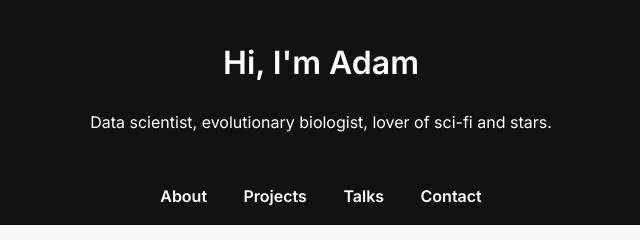
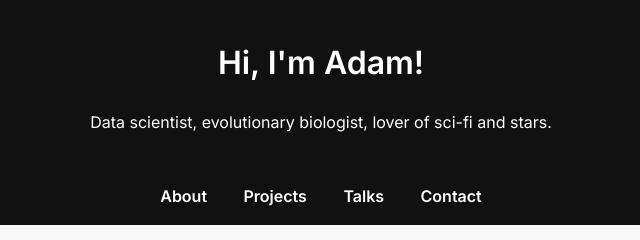
Before and after one commit to g-astrobiologist/g-astrobiologist.github.io, a plain HTML site: page index.html in a window 1280 px wide. Shown: the top 240 px of the page, 319-959 px from the left. Drawn offline with Linux system fonts and the light colour scheme.

Commit message:
minor fix "!"'

```diff
--- a/index.html
+++ b/index.html
@@ -144,7 +144,7 @@
 <body>
   <!-- <button class="theme-toggle" onclick="toggleTheme()">Toggle Theme</button> -->
   <header>
-    <h1>Hi, I'm Adam</h1>
+    <h1>Hi, I'm Adam!</h1>
     <p>Data scientist, evolutionary biologist, lover of sci-fi and stars.</p>
   </header>
 
```
